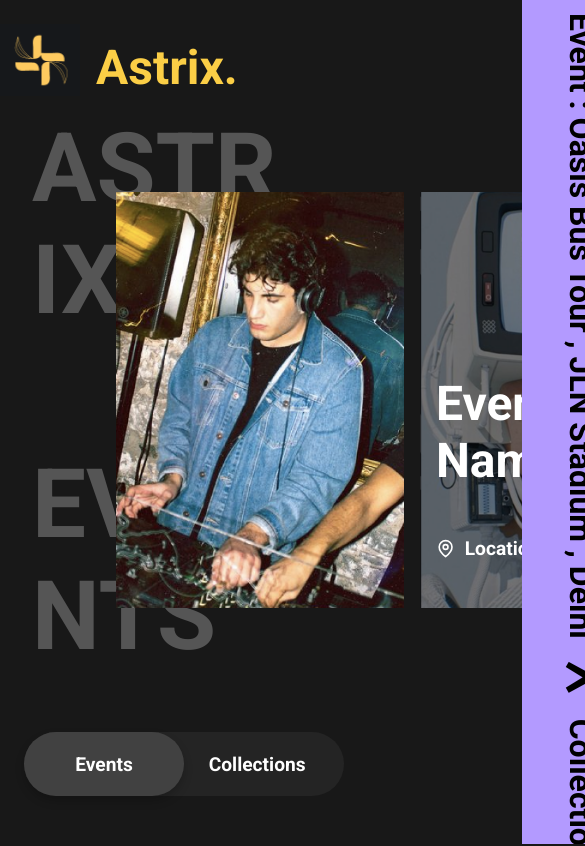
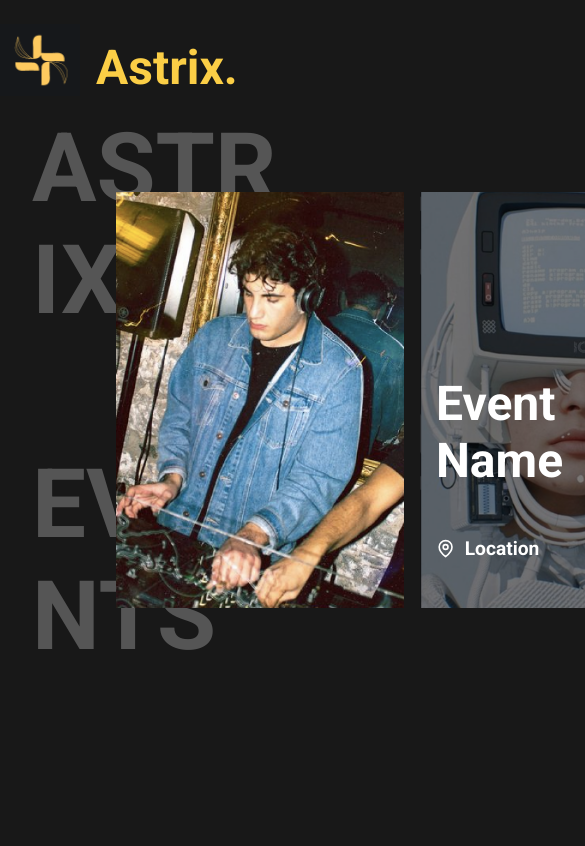
Before and after one commit to msaqibk999/event_poster, a React (Create React App) app: page / in a window 390 px wide. Shown: the top 846 px of the page, 585 px wide, since content can reach past the window. Built offline with nearby package versions, Linux system fonts and the light colour scheme; the HTML template or start-up script is replaced by a standard one.

Commit message:
design fix

```diff
--- a/src/App.css
+++ b/src/App.css
@@ -45,3 +45,9 @@
 .move-up{
   animation: moveUp 1s forwards;
 }
+
+@media screen and (max-width: 900px) {
+  .container{
+    flex-direction: column;
+  }
+}
--- a/src/moduleCSS/MiddleStrip.module.css
+++ b/src/moduleCSS/MiddleStrip.module.css
@@ -37,3 +37,9 @@
 .textContainer strong {
   font-size: 4rem;
 }
+
+@media screen and (max-width: 900px) {
+  .mainContainer {
+    display: none;
+  }
+}
```
